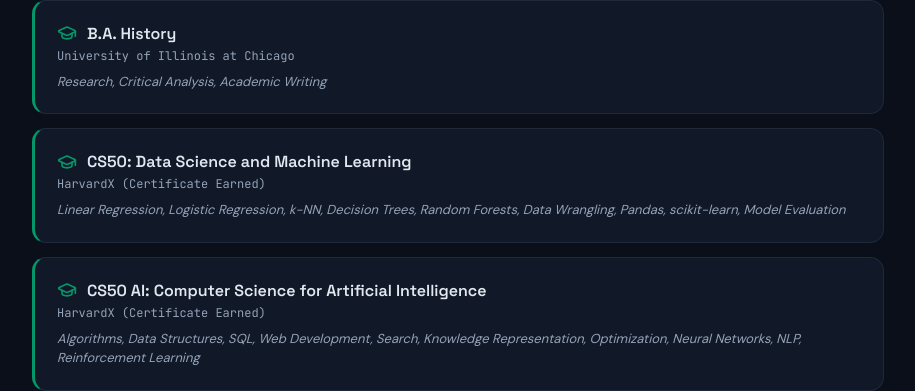
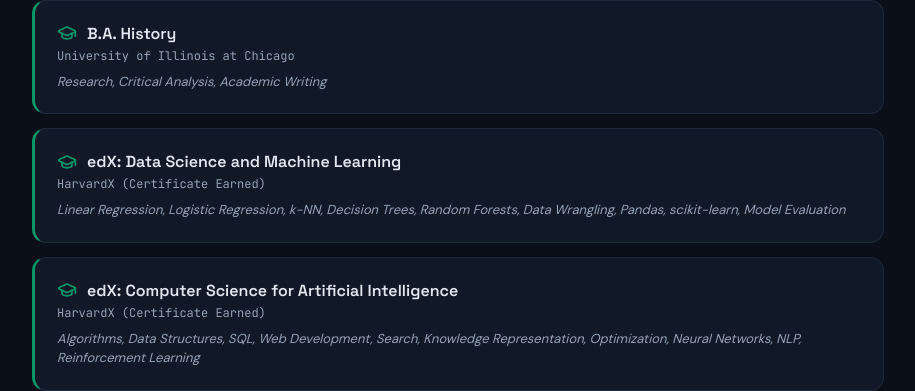
Before and after one commit to hectorluisalamo/resume, a React (Vite) app: page / in a window 1280 px wide. Shown: the part 3276-3667 px from the top of the page, without its empty margins (182-1097 px from the left). Built offline with nearby package versions, Linux system fonts and the light colour scheme.

Commit message:
fix: edX program names

```diff
--- a/src/App.jsx
+++ b/src/App.jsx
@@ -71,7 +71,7 @@
     title: "AI Recipe Recommender",
     subtitle: "Bilingual ML Recommendation System",
     tech: "FastAPI · PostgreSQL · pgvector · Docker",
-    url: "https://github.com/hectorluisalamo",
+    url: "https://github.com/hectorluisalamo/ai-recipe-recommender",
     stats: ["MRR: 1.00", "p95: 32ms", "4 models"],
     bullets: [
       "Deployed 4-model ranking system (popularity → keyword → TF-IDF → semantic embeddings) with evaluation on bilingual gold set",
@@ -129,8 +129,8 @@
 
 const education = [
   { title: "B.A. History", inst: "University of Illinois at Chicago", topics: "Research, Critical Analysis, Academic Writing" },
-  { title: "CS50: Data Science and Machine Learning", inst: "HarvardX (Certificate Earned)", topics: "Linear Regression, Logistic Regression, k-NN, Decision Trees, Random Forests, Data Wrangling, Pandas, scikit-learn, Model Evaluation" },
-  { title: "CS50 AI: Computer Science for Artificial Intelligence", inst: "HarvardX (Certificate Earned)", topics: "Algorithms, Data Structures, SQL, Web Development, Search, Knowledge Representation, Optimization, Neural Networks, NLP, Reinforcement Learning" },
+  { title: "edX: Data Science and Machine Learning", inst: "HarvardX (Certificate Earned)", topics: "Linear Regression, Logistic Regression, k-NN, Decision Trees, Random Forests, Data Wrangling, Pandas, scikit-learn, Model Evaluation" },
+  { title: "edX: Computer Science for Artificial Intelligence", inst: "HarvardX (Certificate Earned)", topics: "Algorithms, Data Structures, SQL, Web Development, Search, Knowledge Representation, Optimization, Neural Networks, NLP, Reinforcement Learning" },
 ];
 
 function useInView(th = 0.1) {
```
